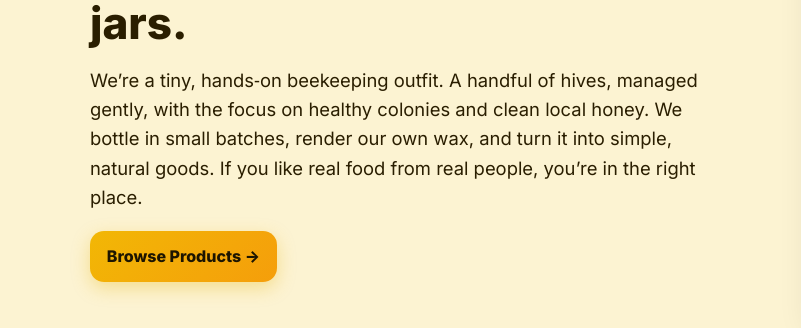
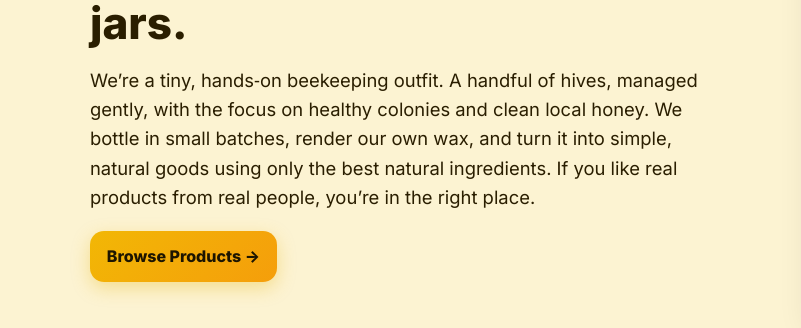
Before and after one commit to davethekiwibloke/boobeeboys, a plain HTML site: page index.html in a window 1280 px wide. Shown: the part 218-546 px from the top of the page, 0-801 px from the left. Drawn offline with Linux system fonts and the light colour scheme.

Commit message:
Add files via upload

```diff
--- a/index.html
+++ b/index.html
@@ -153,7 +153,7 @@
         <div>
           <div class="kicker">Small‑batch • North Canterbury</div>
           <h2>From happy hives to honest jars.</h2>
-          <p class="lead">We’re a tiny, hands‑on beekeeping outfit. A handful of hives, managed gently, with the focus on healthy colonies and clean local honey. We bottle in small batches, render our own wax, and turn it into simple, natural goods. If you like real food from real people, you’re in the right place.</p>
+          <p class="lead">We’re a tiny, hands‑on beekeeping outfit. A handful of hives, managed gently, with the focus on healthy colonies and clean local honey. We bottle in small batches, render our own wax, and turn it into simple, natural goods using only the best natural ingredients. If you like real products from real people, you’re in the right place.</p>
           <p><a class="cta" href="#products" title="See what’s in stock">Browse Products →</a></p>
         </div>
 
```
